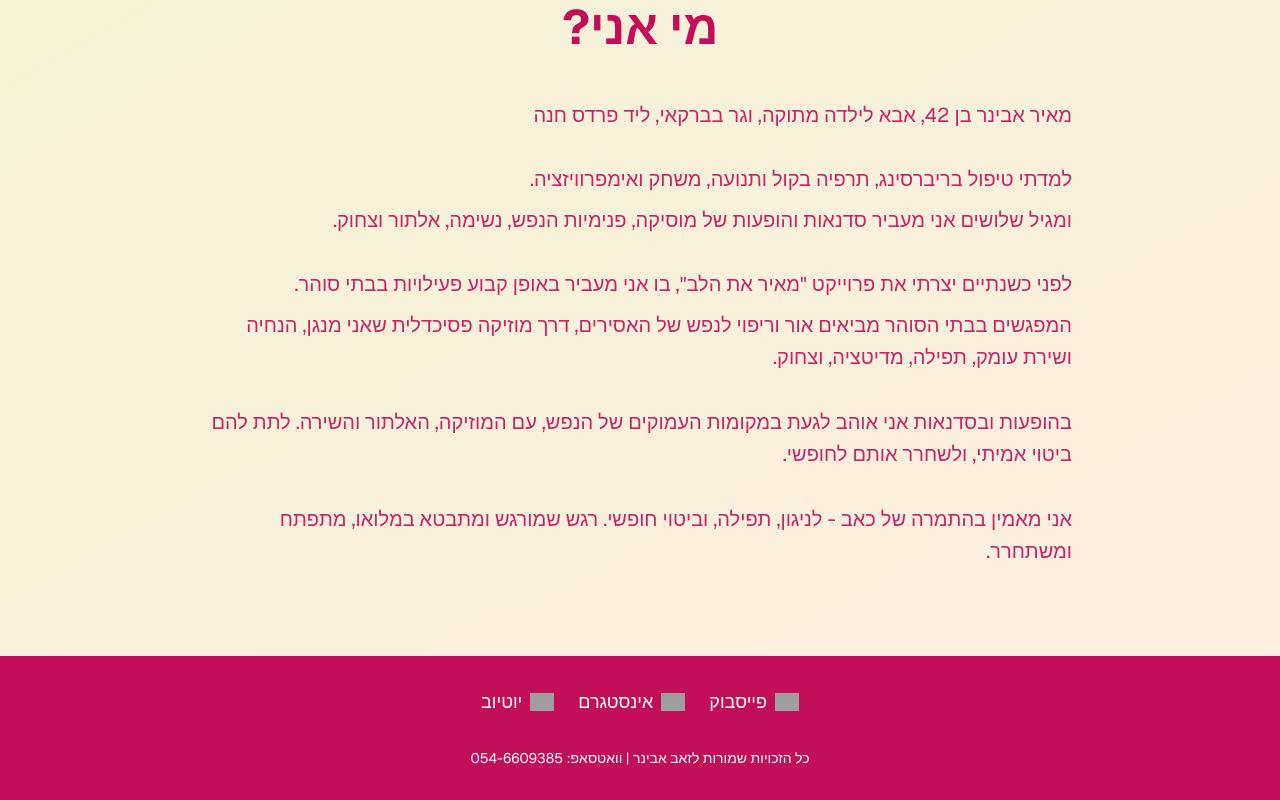
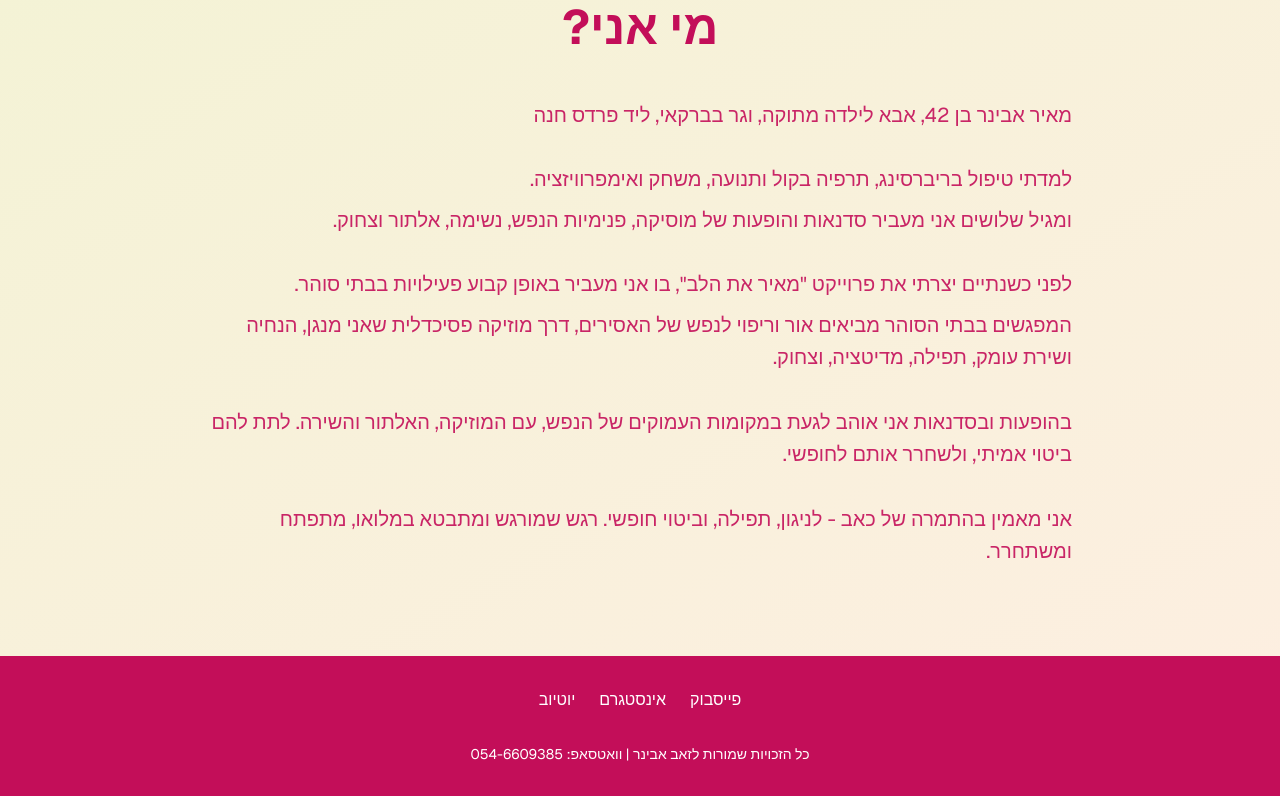
Before and after one commit to Zevik/Meir-Sadna-Next, a Next.js app: page / in a window 1280 px wide. Shown: the part 2577-3377 px from the top of the page. Built offline with nearby package versions, Linux system fonts and the light colour scheme; grey boxes are pictures that could not be loaded.

Commit message:
Update footer to only include text links for social media and rights notice

```diff
--- a/src/app/page.tsx
+++ b/src/app/page.tsx
@@ -196,40 +196,34 @@
 };
 
 const Footer = () => {
-  const socialLinks = [
-    {
-      name: "פייסבוק",
-      url: "https://www.facebook.com/meir.hatov",
-      icon: "/facebook-icon.png"
-    },
-    {
-      name: "אינסטגרם",
-      url: "https://www.instagram.com/meiraviner/",
-      icon: "/instagram-icon.png"
-    },
-    {
-      name: "יוטיוב",
-      url: "https://www.youtube.com/@hila454",
-      icon: "/youtube-icon.png"
-    }
-  ];
-
   return (
     <footer className="bg-primary-dark py-8 text-center text-white">
       <div className="container mx-auto px-4">
         <div className="flex flex-col md:flex-row justify-center items-center gap-6 mb-8">
-          {socialLinks.map((link) => (
-            <a
-              key={link.name}
-              href={link.url}
-              target="_blank"
-              rel="noopener noreferrer"
-              className="flex items-center gap-2 hover:text-accent-cream transition-colors"
-            >
-              <Image src={link.icon} alt={link.name} width={24} height={24} />
-              <span className="text-lg">{link.name}</span>
-            </a>
-          ))}
+          <a
+            href="https://www.facebook.com/meir.hatov"
+            target="_blank"
+            rel="noopener noreferrer"
+            className="hover:text-accent-cream transition-colors"
+          >
+            פייסבוק
+          </a>
+          <a
+            href="https://www.instagram.com/meiraviner/"
+            target="_blank"
+            rel="noopener noreferrer"
+            className="hover:text-accent-cream transition-colors"
+          >
+            אינסטגרם
+          </a>
+          <a
+            href="https://www.youtube.com/@hila454"
+            target="_blank"
+            rel="noopener noreferrer"
+            className="hover:text-accent-cream transition-colors"
+          >
+            יוטיוב
+          </a>
         </div>
         <p className="text-sm mt-4">
           כל הזכויות שמורות לזאב אבינר | וואטסאפ: 054-6609385
```
